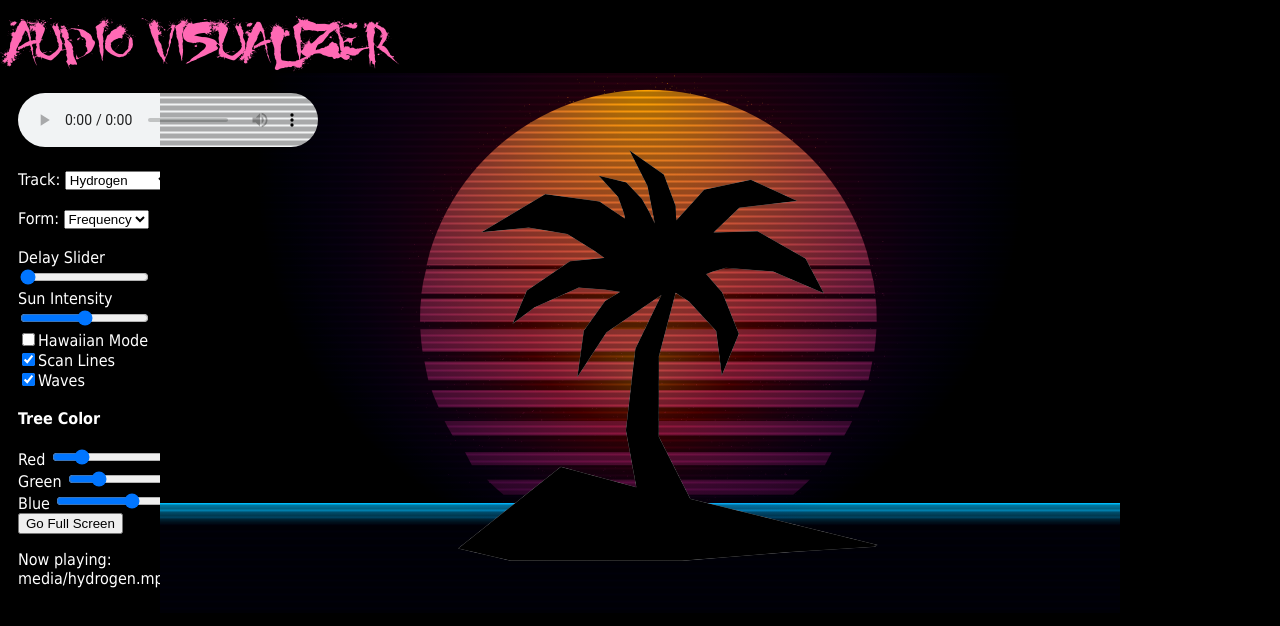
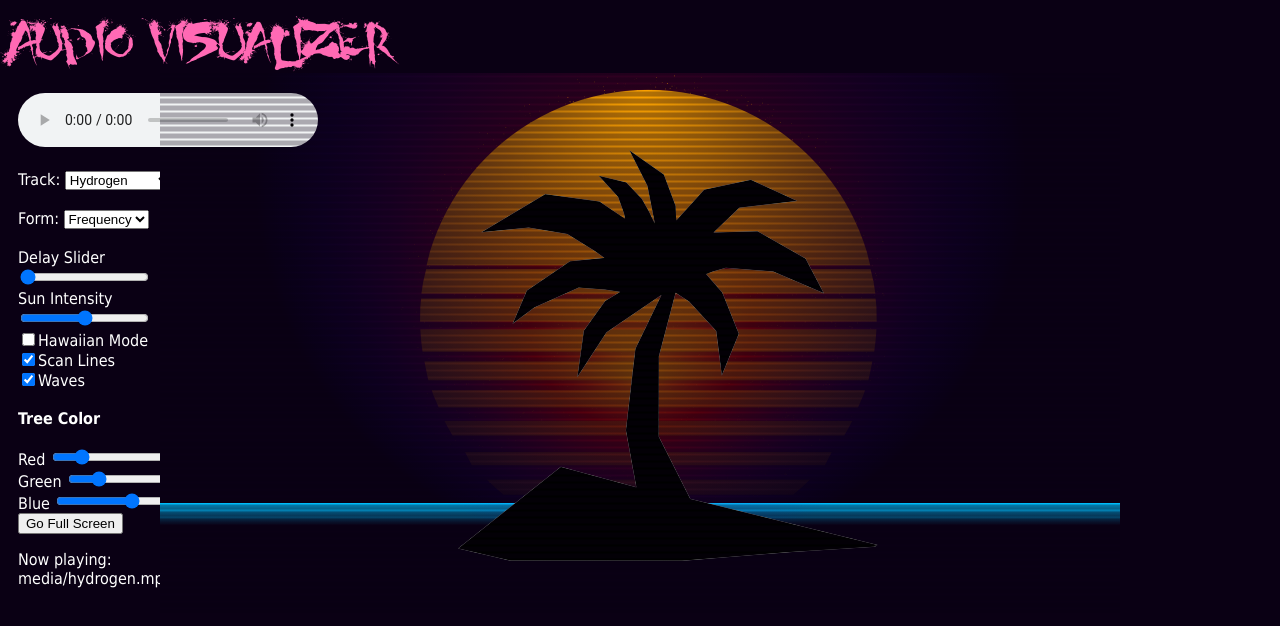
Before and after one commit to siewertsteven/AudioViz, a plain HTML site: page audioVisualizer.html in a window 1280 px wide. Drawn offline with Linux system fonts and the light colour scheme; animation ran at ten frames a second.

Commit message:
Changed background color and got rid of variables we don't need

```diff
--- a/audioVisualizer.html
+++ b/audioVisualizer.html
@@ -7,7 +7,7 @@
 	<style>
 	body {
 	     width=100%;
-         background: black;
+         background: RGB(10,0,20);
          font-family: tahoma, verdana, sans serif;
 		 color:white;
       }
@@ -37,6 +37,7 @@
 
 	#Canvas {
          z-index: 0;
+		 box-shadow: 20px; 20px; 20px; rgb(10,0,20);
       }
 
       #treeCanvas{
@@ -62,7 +63,6 @@
 		var analyserNode;
 		var delayNode;
 		var canvas,ctx, treeCanvas, tctx, sunCanvas, sctx;
-		var maxRadius = 50;
 		var x1,y1,x2,y2,x3,y3,x4,y4,x5,y5,x6,y6,x7,y7,x8,y8;
 		var invert = false, tintRed = false, noise=false, lines=true;
 		var hawaiian = false;
@@ -291,10 +291,6 @@
 			ctx.clearRect(0,0,800,600);
 			tctx.clearRect(0,0,800,600);
 			sctx.clearRect(0,0,800,600);
-			var barWidth = 5;
-			var barSpacing = 1;
-			var barHeight = 100;
-			var topSpacing = 100;
 
 			drawBackground(data);
 
@@ -323,7 +319,7 @@
 			//drawing scan lines
 			tctx.save();
 			tctx.lineWidth=5;
-			tctx.strokeStyle=makeColor(0,0,0,.3);
+			tctx.strokeStyle=makeColor(10,0,20,.3);
 				for(var i=0; i<treeCanvas.height; i++){
 
 					if (i%7 == 0){
@@ -356,7 +352,7 @@
 		function drawBackground(data){
 			//drawing background
 			ctx.save();
-			ctx.fillStyle="black";
+			ctx.fillStyle=makeColor(10, 0, 20, 1);
 			ctx.fillRect(0,0,960,540);
 			ctx.restore();
 
@@ -364,7 +360,7 @@
 			ctx.save();
 			var ggrd = ctx.createLinearGradient(0,430,0,540);
 			ggrd.addColorStop(0,makeColor(0,192,255,1));
-			ggrd.addColorStop(Math.max((data[1]/256), .2),makeColor(0,0,10,1));
+			ggrd.addColorStop(Math.max((data[1]/256), .2),makeColor(10,0,20,1));
 			ctx.fillStyle=ggrd;
 			ctx.fillRect(0,430, 960, 270);
 			ctx.restore();
@@ -377,7 +373,7 @@
 			hgrd.addColorStop(0,makeColor(255,128,0, lightIntensity));
 			hgrd.addColorStop(Math.max((data[1]/256) - .5, .2),makeColor(255,0,0,lightIntensity - .2));
 			hgrd.addColorStop(.7,makeColor(0,0,255,0));
-			hgrd.addColorStop(1,makeColor(0,0,0,0));
+			hgrd.addColorStop(1,makeColor(10,0,20,0));
 			ctx.fillStyle = hgrd;
 			ctx.beginPath();
 			ctx.arc(480,300, 500, 0, 2*Math.PI);
@@ -393,7 +389,7 @@
 			var sgrd=ctx.createRadialGradient(480, 10, 5, 480, 10, 550);
 			sgrd.addColorStop(0,"yellow");
 			sgrd.addColorStop((data[data.length/2]/255) ,"orange");
-			sgrd.addColorStop(1,makeColor(255,0,255,lightIntensity - .5));
+			sgrd.addColorStop(1,makeColor(10,0,20,lightIntensity - .5));
 			sctx.fillStyle=sgrd;
 			sctx.fillRect(0,0,960,540);
 			sctx.restore();
```
